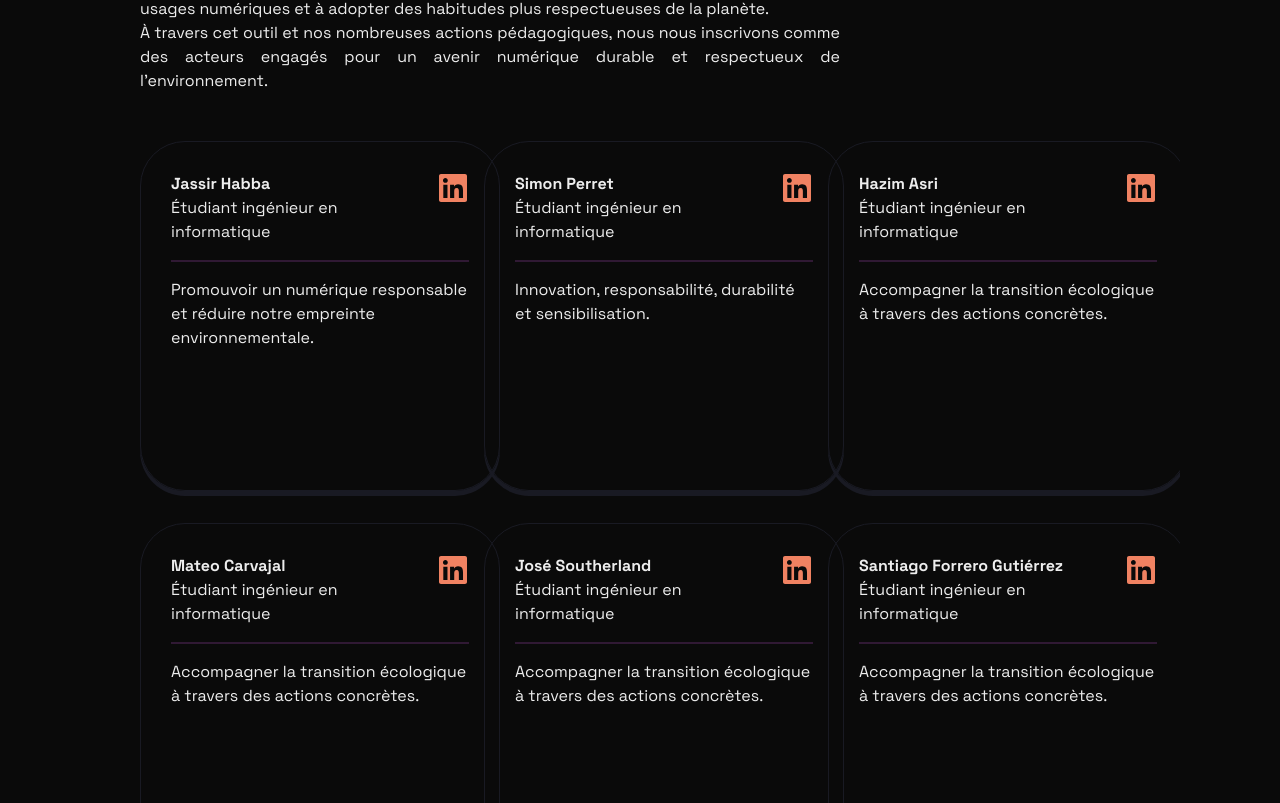
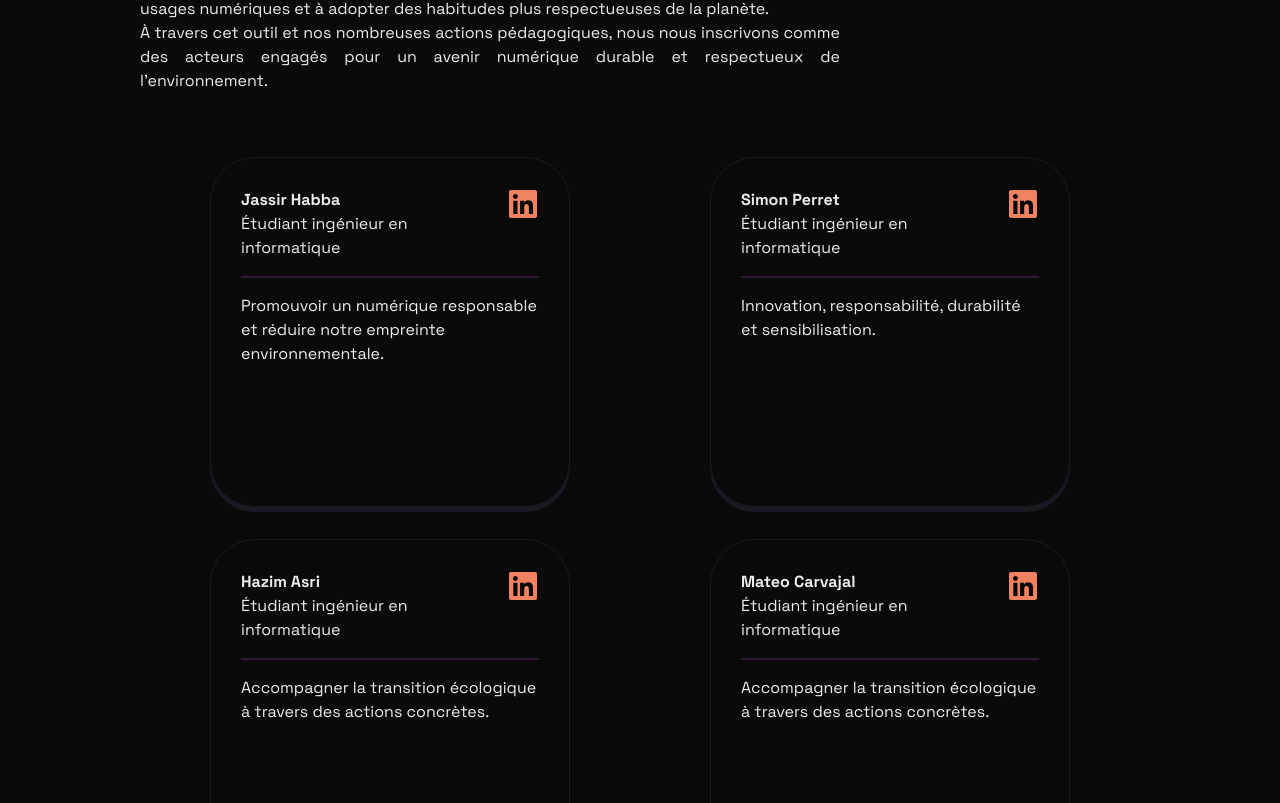
Before and after one commit to jbytes503/mon-empreinte-numerique, a Next.js app in the folder front/: page /about in a window 1280 px wide. Shown: the part 557-1360 px from the top of the page. Built offline with nearby package versions, Linux system fonts and the light colour scheme.

Commit message:
fix: fix overlapping cards

```diff
--- a/front/src/app/about/page.module.css
+++ b/front/src/app/about/page.module.css
@@ -12,7 +12,9 @@
 
 .authors {
     display: grid;
-    grid-template-columns: repeat(auto-fit, minmax(300px, 1fr));
+    grid-template-columns: repeat(auto-fit, minmax(350px, 1fr));
     gap: 2em;
-    justify-content: center;
+    padding: 1em;
+    justify-items: center;
+    align-items: center;
 }
```
